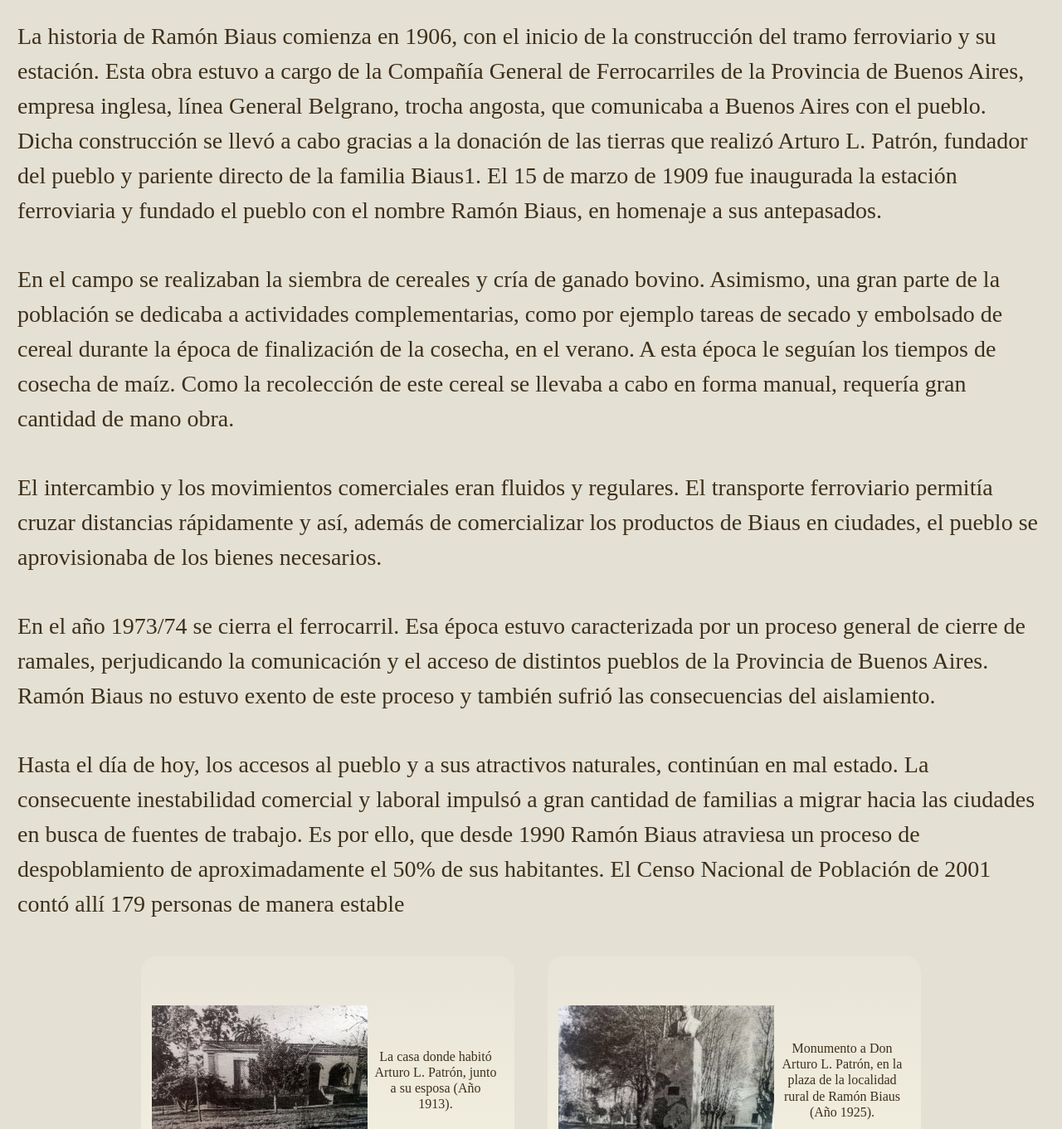
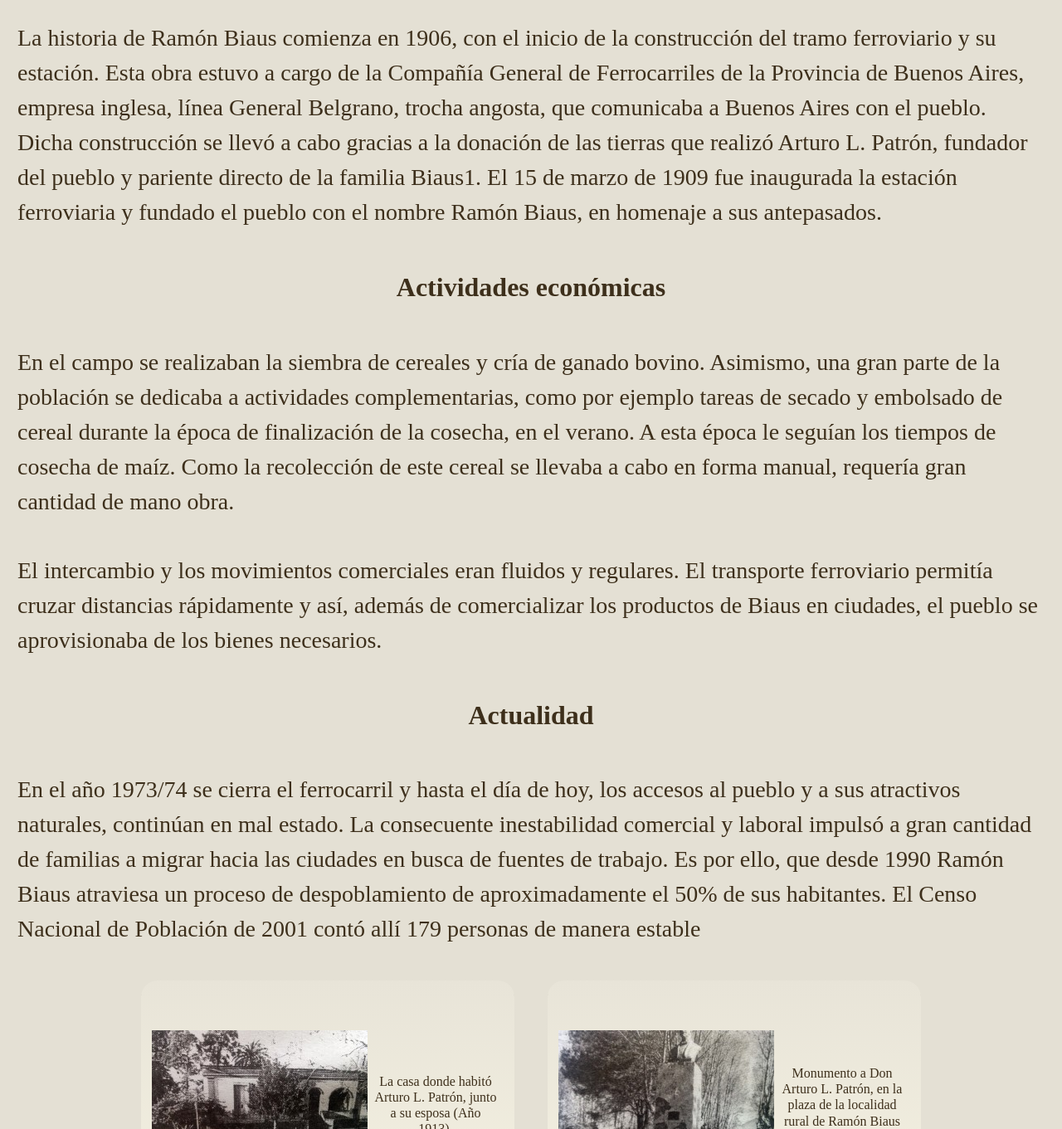
Before and after one commit to anii43053/CM-84780, a website: page pages/historia.html in a window 1280 px wide. Shown: the part 940-2301 px from the top of the page at 83% size. Drawn offline with nearby package versions, Linux system fonts and the light colour scheme.

Commit message:
Agrego section y etiquetas h2 en párrafos descriptivos

```diff
--- a/pages/historia.html
+++ b/pages/historia.html
@@ -84,7 +84,7 @@
         <section class="container-historia">
             <article class="textos">
                 <h1>Historia</h1>
-                <h3>Un poco de la historia de este pueblo...</h3>
+                <h2>Un poco de la historia de este pueblo...</h2>
                 <p> La historia de Ramón Biaus comienza en 1906, con el inicio de la construcción del tramo ferroviario
                     y su estación. Esta obra estuvo a cargo de la Compañía General de Ferrocarriles de la Provincia de
                     Buenos Aires, empresa inglesa, línea General Belgrano, trocha angosta, que comunicaba a Buenos Aires
@@ -92,6 +92,9 @@
                     Arturo L. Patrón, fundador del pueblo y pariente directo de la familia Biaus1. El 15 de marzo de
                     1909 fue inaugurada la estación ferroviaria y fundado el pueblo con el nombre Ramón Biaus, en
                     homenaje a sus antepasados.</p>
+            </article>
+            <section class="textos">
+                <h2>Actividades económicas</h2>
                 <p>En el campo se realizaban la siembra de cereales y cría de ganado bovino. Asimismo, una gran parte
                     de la población se dedicaba a actividades complementarias, como por ejemplo tareas de secado y
                     embolsado de cereal durante la época de finalización de la cosecha, en el verano. A esta época le
@@ -100,16 +103,15 @@
                 <p>El intercambio y los movimientos comerciales eran fluidos y regulares. El transporte ferroviario
                     permitía cruzar distancias rápidamente y así, además de comercializar los productos de Biaus en
                     ciudades, el pueblo se aprovisionaba de los bienes necesarios.</p>
-                <p>En el año 1973/74 se cierra el ferrocarril. Esa época estuvo caracterizada por un proceso general de
-                    cierre de ramales, perjudicando la comunicación y el acceso de distintos pueblos de la Provincia de
-                    Buenos Aires. Ramón Biaus no estuvo exento de este proceso y también sufrió las consecuencias del
-                    aislamiento.</p>
-                <p>Hasta el día de hoy, los accesos al pueblo y a sus atractivos naturales, continúan en mal estado. La
+            </section>
+            <section class="textos">
+                <h2>Actualidad</h2>
+                <p>En el año 1973/74 se cierra el ferrocarril y hasta el día de hoy, los accesos al pueblo y a sus atractivos naturales, continúan en mal estado. La
                     consecuente inestabilidad comercial y laboral impulsó a gran cantidad de familias a migrar hacia las
                     ciudades en busca de fuentes de trabajo. Es por ello, que desde 1990 Ramón Biaus atraviesa un
                     proceso de despoblamiento de aproximadamente el 50% de sus habitantes. El Censo Nacional de
                     Población de 2001 contó allí 179 personas de manera estable</p>
-            </article>
+            </section>
         </section>
 
         <section class="grid-historia">
```
